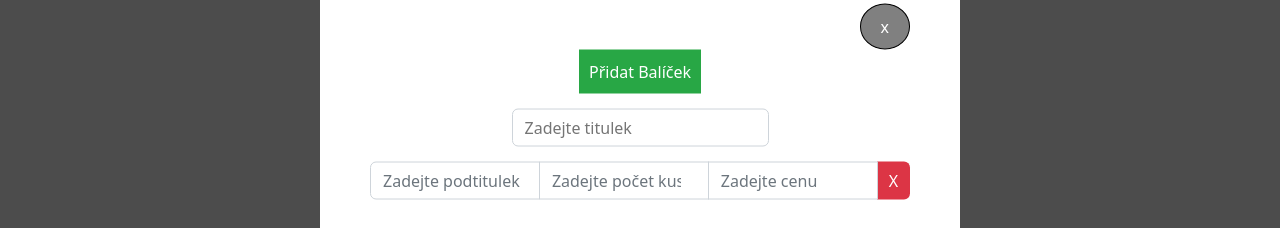
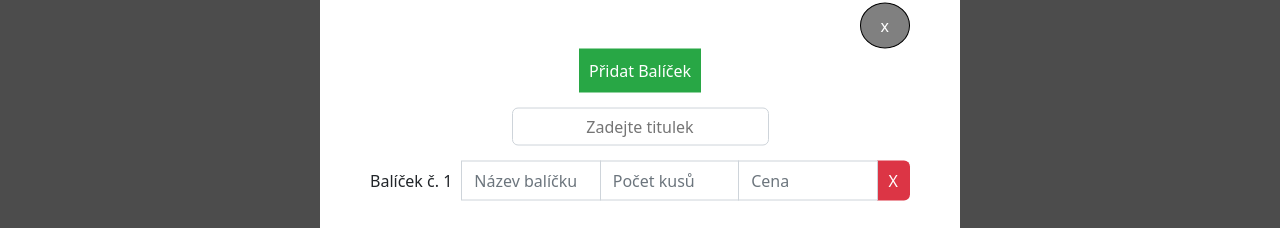
Before and after one commit to vitekProch/hana-web, a React (Create React App) app in the folder client/: page /cenik in a window 1280 px wide. Both pictures are taken after a click on the button "Přidat standartní balíček". Shown: the part 261-489 px from the top of the page. Built offline with nearby package versions, Linux system fonts and the light colour scheme; no server answers.

Commit message:
Add notification

```diff
--- a/client/src/components/froms/smallPersonalItemForm/SmallPersonalItemForm.js
+++ b/client/src/components/froms/smallPersonalItemForm/SmallPersonalItemForm.js
@@ -1,13 +1,19 @@
+import { useState } from "react";
 import Form from 'react-bootstrap/Form';
 import InputGroup from 'react-bootstrap/InputGroup';
+
 import "./SmallPersonalItemForm.scss"
-import axios from "axios"
-import { useState } from "react";
+
+import Notification from "../../notification/Notification";
+
+import axios from "axios";
 const urlProductionSmallPriceList = 'https://beige-crab-coat.cyclic.app/api/v1/smallPersonalPriceList';
 
 const SmallPersonalItemForm = ({ fetchSmallPriceList, smallOnClose }) => {
     const [smallPriceTitle, setSmallPriceTitle] = useState('');
     const [inputList, setInputList] = useState([{ smallPriceListSubtitle: '', smallPriceListQuantity: '', smallPriceListPrice: '' }]);
+    const [showNotification, setShowNotification] = useState(false);
+    const [notificationContent, setNotificationContent] = useState(false);
 
     const handleAdd = (e) => {
         e.preventDefault();
@@ -29,7 +35,9 @@ const SmallPersonalItemForm = ({ fetchSmallPriceList, smallOnClose }) => {
     const smallPriceSubmit = async (e) => {
         e.preventDefault();
         if (!inputList.length) {
-            return console.log("Nejdříve přidejte balíček!");
+            setShowNotification(true);
+            setNotificationContent("Nejdříve přidejte balíček!");
+            return
         }
         const values = inputList.map((one) => {
             const { smallPriceListSubtitle, smallPriceListQuantity, smallPriceListPrice } = one;
@@ -50,16 +58,21 @@ const SmallPersonalItemForm = ({ fetchSmallPriceList, smallOnClose }) => {
             fetchSmallPriceList();
             smallOnClose();
         } catch (error) {
-            console.log(error.response);
+            console.log(error.response.data);
+            setShowNotification(true);
+            setNotificationContent(error.response.data.msg);
         }
     }
 
 
     return (
+        <>
+            {showNotification && <Notification notificationContent={notificationContent} closeNotif={() => setShowNotification(false)} />}
             <form className="small-price-submit">
                 <button className="add-btn" onClick={(e) => handleAdd(e)}>Přidat Balíček</button>
                 <input
                     type="text"
+                    className="small-price-title"
                     placeholder="Zadejte titulek"
                     name="smallPriceListTitle"
                     value={smallPriceTitle}
@@ -69,23 +82,24 @@ const SmallPersonalItemForm = ({ fetchSmallPriceList, smallOnClose }) => {
                     inputList.map((data, index) => {
                         return (
                             <InputGroup key={index} className="mb-3">
+                                <p className="small-package-number">Balíček č. {index + 1}</p>
                                 <Form.Control
                                     type="text"
-                                placeholder="Zadejte podtitulek"
+                                    placeholder="Název balíčku"
                                     name="smallPriceListSubtitle"
                                     value={data.smallPriceListSubtitle}
                                     onChange={e => handleChange(e, index)}
                                 />
                                 <Form.Control
                                     type="number"
-                                placeholder="Zadejte počet kusů"
+                                    placeholder="Počet kusů"
                                     name="smallPriceListQuantity"
                                     value={data.smallPriceListQuantity}
                                     onChange={e => handleChange(e, index)}
                                 />
                                 <Form.Control
                                     type="number"
-                                placeholder="Zadejte cenu"
+                                    placeholder="Cena"
                                     name="smallPriceListPrice"
                                     value={data.smallPriceListPrice}
                                     onChange={e => handleChange(e, index)}
@@ -97,6 +111,7 @@ const SmallPersonalItemForm = ({ fetchSmallPriceList, smallOnClose }) => {
                 }
                 <input className="send-btn" type="submit" onClick={(e) => smallPriceSubmit(e)} />
             </form>
+        </>
     )
 }
 
--- a/client/src/components/froms/smallPersonalItemForm/SmallPersonalItemForm.scss
+++ b/client/src/components/froms/smallPersonalItemForm/SmallPersonalItemForm.scss
@@ -57,3 +57,11 @@ button.add-btn {
   button.add-btn:hover {
     background-color: #218838;
   }
+
+.small-package-number{
+  transform: translateY(35%);
+  margin-right: 10px;
+}
+.small-price-title{
+  text-align: center;
+}
```
Lines whose indentation alone changed are shown as unchanged.
